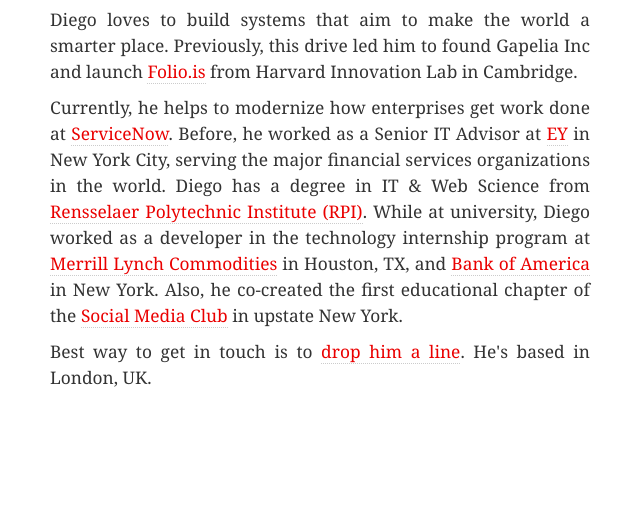
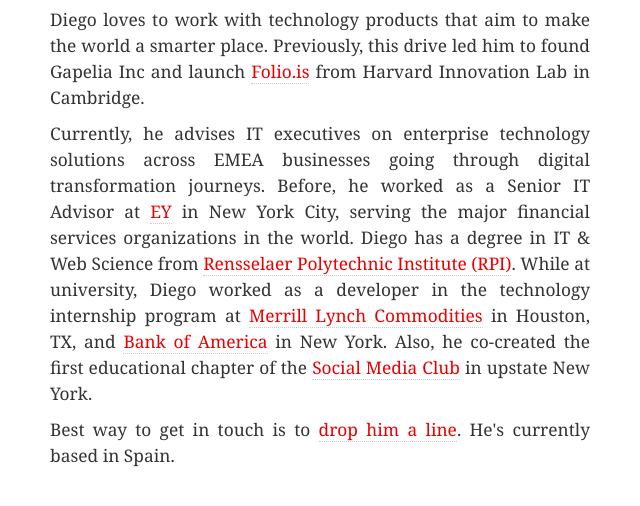
Before and after one commit to dregules/dregules.github.io, a plain HTML site: page index.html in a window 1280 px wide. Shown: the part 280-786 px from the top of the page, without its empty margins (320-960 px from the left). Drawn offline with nearby package versions, Linux system fonts and the light colour scheme.

Commit message:
Update index.html

```diff
--- a/index.html
+++ b/index.html
@@ -29,12 +29,12 @@
           <a class="icons" href="https://linkedin.com/in/gotodiego">
             <img class="icon-img" class="icon-img" src="images/linkedin.png" alt="Linkedin Profile">
           </a>
-          <p>Diego loves to build systems that aim to make the world a smarter place. Previously, this drive led him to found Gapelia Inc and launch <a href="https://medium.com/@gapelia/building-the-version-1-0-24152df6983">Folio.is</a> from Harvard Innovation Lab in Cambridge.</p>
-          <p> Currently, he helps to modernize how enterprises get work done at <a href="http://www.servicenow.com/">ServiceNow</a>. Before, he worked as a Senior IT Advisor at <a href="http://www.ey.com/">EY</a> in New York City, serving the major financial services organizations in the world.
+          <p>Diego loves to work with technology products that aim to make the world a smarter place. Previously, this drive led him to found Gapelia Inc and launch <a href="https://medium.com/@gapelia/building-the-version-1-0-24152df6983">Folio.is</a> from Harvard Innovation Lab in Cambridge.</p>
+          <p> Currently, he advises IT executives on enterprise technology solutions across EMEA businesses going through digital transformation journeys. Before, he worked as a Senior IT Advisor at <a href="http://www.ey.com/">EY</a> in New York City, serving the major financial services organizations in the world.
           Diego has a degree in IT & Web Science from <a href="http://rpi.edu/">Rensselaer Polytechnic Institute (RPI)</a>. While at university, Diego worked as a developer in the technology internship program at <a href="https://www.ml.com/">Merrill Lynch Commodities</a> in Houston, TX, and <a href="http://www.bofaml.com/content/boaml/en_us/home.html">Bank of America</a> in New York. Also, he co-created the first educational chapter of the <a href="https://socialmediaclub.org/">Social Media Club</a> in upstate New York.
           </p>
           <p>Best way to get in touch is to
-            <a href="mailto:diegoregules@gmail.com">drop him a line</a>. He's based in London, UK.
+            <a href="mailto:diegoregules@gmail.com">drop him a line</a>. He's currently based in Spain.
           </p>
       </section>
     </section>
```
